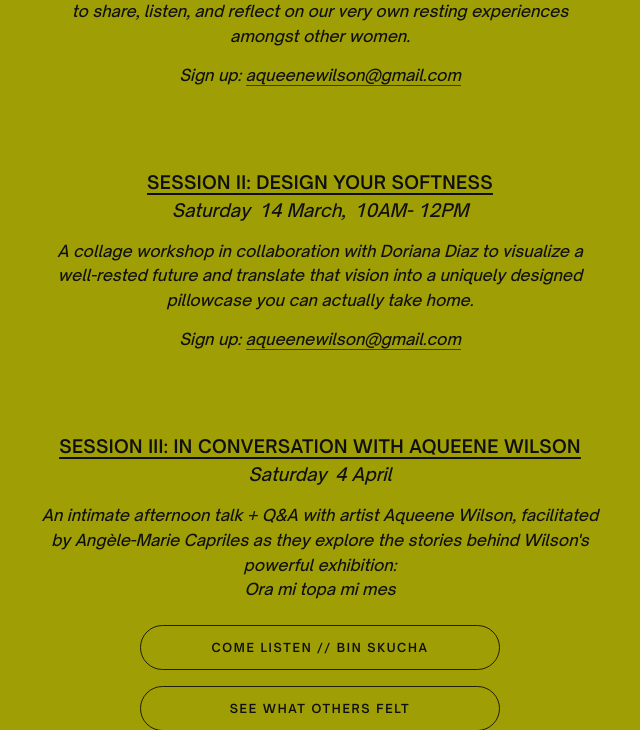
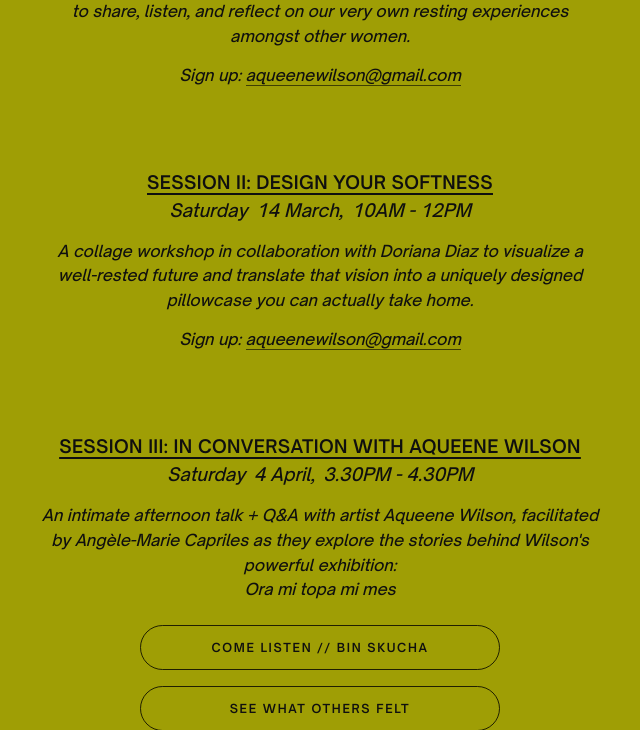
Before and after one commit to kyaralucas/selfhood-django, a Django app: page /events/ in a window 1280 px wide. Shown: the part 300-1030 px from the top of the page, without its empty margins (320-960 px from the left). Run offline with Django 5.2, Linux system fonts and the light colour scheme.

Commit message:
add time

```diff
--- a/exhibitionpages/templates/exhibitionpages/emails/registration_confirmation.txt
+++ b/exhibitionpages/templates/exhibitionpages/emails/registration_confirmation.txt
@@ -1,6 +1,6 @@
 Dear {{ name }},
 
-Your spot for the artist talk + Q&A with Aqueene Wilson is officially secured.  We can't wait to welcome you on April 4th!
+Your spot for the artist talk + Q&A with Aqueene Wilson is officially secured.  We can't wait to welcome you on April 4th, 3.30PM - 4.30PM!
 
 Warmly,
 The SELFHOOD team
--- a/exhibitionpages/templates/exhibitionpages/events.html
+++ b/exhibitionpages/templates/exhibitionpages/events.html
@@ -149,7 +149,7 @@
 
       <article class="event">
         <h2 class="event-heading"><span class="event-underline">SESSION II: DESIGN YOUR SOFTNESS</span></h2>
-        <div class="event-date">Saturday&nbsp;&nbsp;14 March,&nbsp;&nbsp;10AM- 12PM</div>
+        <div class="event-date">Saturday&nbsp;&nbsp;14 March,&nbsp;&nbsp;10AM - 12PM</div>
 
         <p class="event-body">
           A collage workshop in collaboration with Doriana Diaz to visualize a well-rested future
@@ -161,7 +161,7 @@
 
       <article class="event">
         <h2 class="event-heading"><span class="event-underline">SESSION III: IN CONVERSATION WITH AQUEENE WILSON</span></h2>
-        <div class="event-date">Saturday&nbsp;&nbsp;4 April</div>
+        <div class="event-date">Saturday&nbsp;&nbsp;4 April,&nbsp;&nbsp;3.30PM - 4.30PM</div>
 
         <p class="event-body">
           An intimate afternoon talk + Q&A with artist Aqueene Wilson, facilitated by Angèle-Marie Capriles
--- a/exhibitionpages/templates/exhibitionpages/simple_register.html
+++ b/exhibitionpages/templates/exhibitionpages/simple_register.html
@@ -21,7 +21,7 @@
     <h1 class="reg-title">SESSION III: IN CONVERSATION WITH AQUEENE WILSON</h1>
 
     <div class="reg-meta">
-      <div class="reg-meta__date">SATURDAY, 4 APRIL 2026 · 19:00 - 21:00</div>
+      <div class="reg-meta__date">SATURDAY, 4 APRIL 2026 · 3.30PM - 4.30PM</div>
       <div class="reg-meta__loc"><em>NOS SENTRO · ST. ROSAWEG 13 · WILLEMSTAD, CURAÇAO</em></div>
     </div>
 
```
